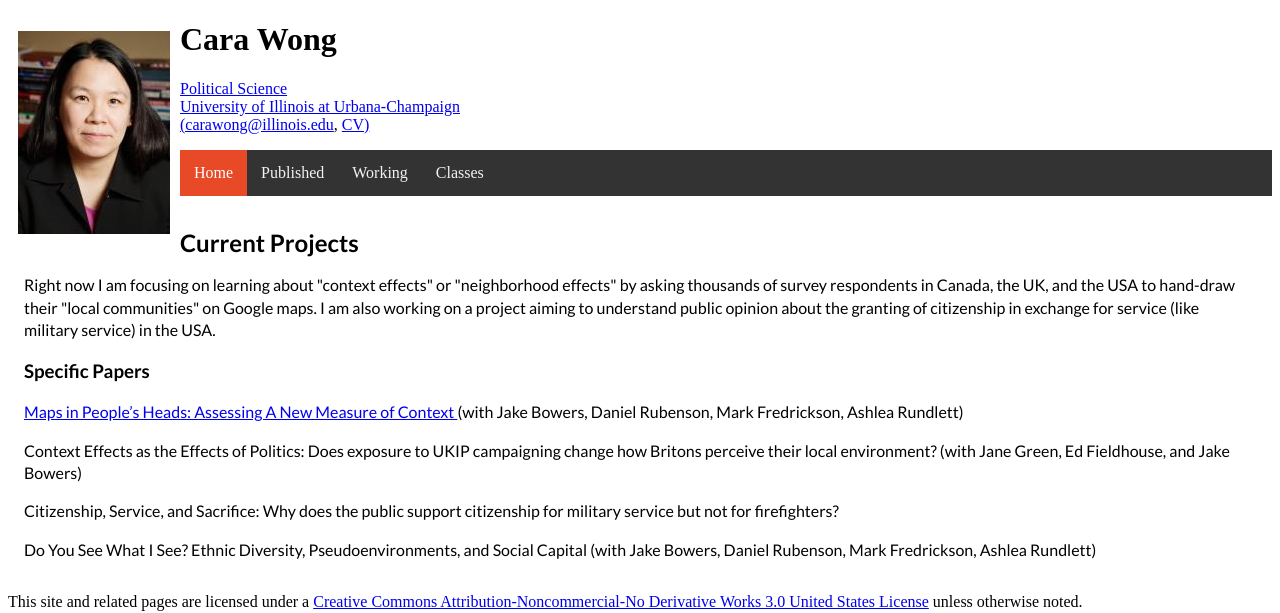
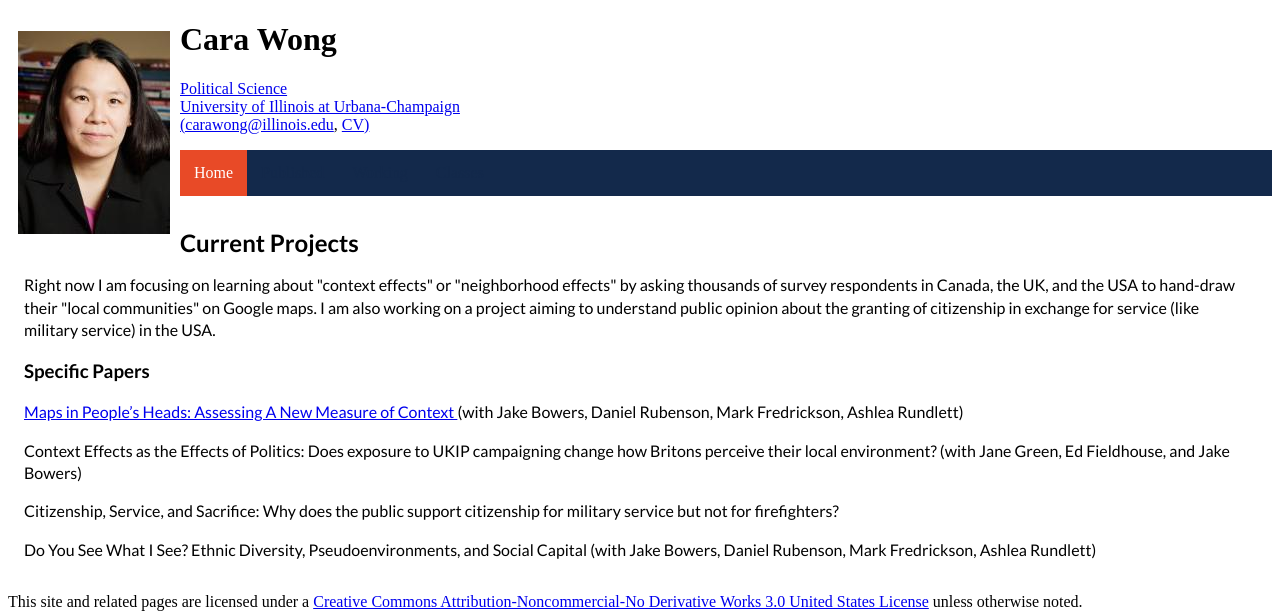
Before and after one commit to cjwong/cjwong.github.io, a plain HTML site: page index.html in a window 1280 px wide. Shown: the top 613 px of the page. Drawn offline with Linux system fonts and the light colour scheme.

Commit message:
Using blue navbar

```diff
--- a/styles.css
+++ b/styles.css
@@ -16,14 +16,14 @@ body {
 /* Style the navbar */
 #navbar {
   overflow: hidden;
-  background-color: #333;
+  background-color: #13294b;
 }
 
 /* Navbar links */
 #navbar a {
   float: left;
   display: block;
-  color: #f2f2f2;
+  color: #13294b;
   text-align: center;
   padding: 14px;
   text-decoration: none;
```
